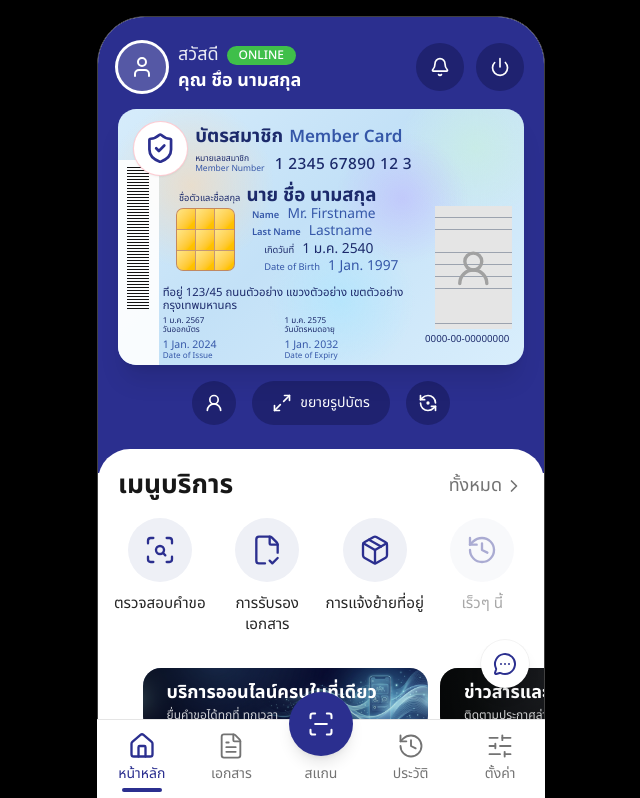
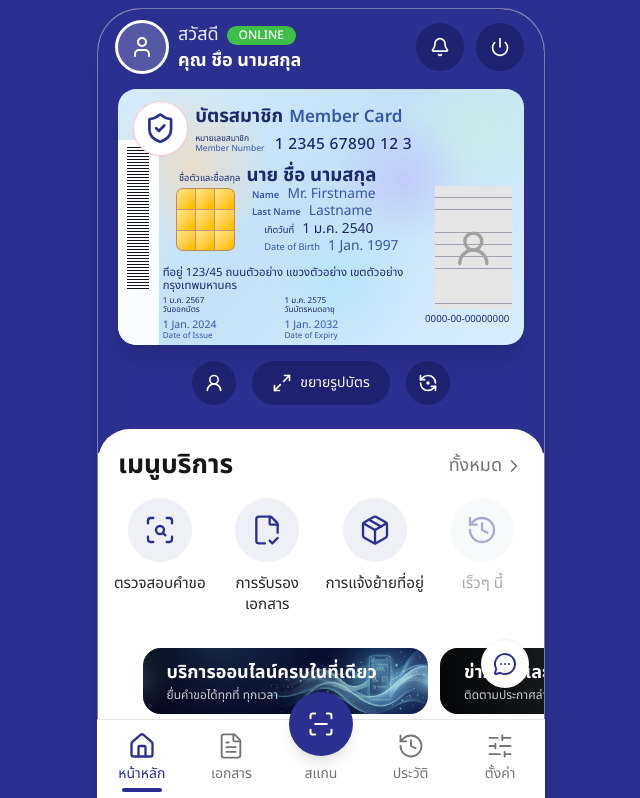
Before and after one commit to Jantories/jantorieq, a Next.js app: page / in a window 1280 px wide. Shown: the top 798 px of the page, without its empty margins (319-959 px from the left). Built offline with nearby package versions, Linux system fonts and the light colour scheme.

Commit message:
Match app canvas and reduce top spacing

```diff
--- a/app/globals.css
+++ b/app/globals.css
@@ -166,7 +166,7 @@
 body {
   margin: 0;
   min-width: 320px;
-  background: #000;
+  background: #30359a;
   color: #151515;
 }
 }
--- a/components/app/app-shell.tsx
+++ b/components/app/app-shell.tsx
@@ -54,7 +54,7 @@ export function AppShell() {
     if (tab === 'settings') return <SettingsTab onAction={notify} onLogout={openLogout} />
     return (
       <main className="flex-1 pb-28">
-        <section className="bg-brand pb-12 pt-[max(env(safe-area-inset-top),1.5rem)]">
+        <section className="bg-brand pb-12 pt-[max(env(safe-area-inset-top),0.75rem)]">
           <AppHeader onAction={notify} onNotifications={() => setScreen('notifications')} onLogout={openLogout} />
           <HeroCard photo={photo} onPickPhoto={pickPhoto} onOpenInfo={() => setScreen('cardInfo')} onAction={notify} />
         </section>
@@ -68,8 +68,8 @@ export function AppShell() {
   }
 
   return (
-    <div className="min-h-dvh bg-black px-0 sm:px-4 sm:py-4">
-      <div className="relative mx-auto flex min-h-dvh w-full max-w-md flex-col overflow-hidden rounded-none bg-white shadow-xl sm:min-h-[calc(100dvh-2rem)] sm:rounded-[3rem] sm:border sm:border-neutral-700">
+    <div className="min-h-dvh bg-brand px-0 sm:px-3 sm:py-2">
+      <div className="relative mx-auto flex min-h-dvh w-full max-w-md flex-col overflow-hidden rounded-none bg-white shadow-xl sm:min-h-[calc(100dvh-1rem)] sm:rounded-[2.75rem] sm:border sm:border-brand-dark/60">
         <input ref={photoRef} type="file" accept="image/*" className="sr-only" onChange={handlePhoto} />
 
         {renderContent()}
@@ -111,7 +111,7 @@ export function AppShell() {
         <div
           role="status"
           aria-live="polite"
-          className={`pointer-events-none fixed left-1/2 top-[max(env(safe-area-inset-top),1.5rem)] z-[60] -translate-x-1/2 rounded-full bg-neutral-900/90 px-4 py-2 text-sm text-white transition-all ${
+          className={`pointer-events-none fixed left-1/2 top-[max(env(safe-area-inset-top),0.75rem)] z-[60] -translate-x-1/2 rounded-full bg-neutral-900/90 px-4 py-2 text-sm text-white transition-all ${
             toast ? 'translate-y-0 opacity-100' : '-translate-y-4 opacity-0'
           }`}
         >
```
